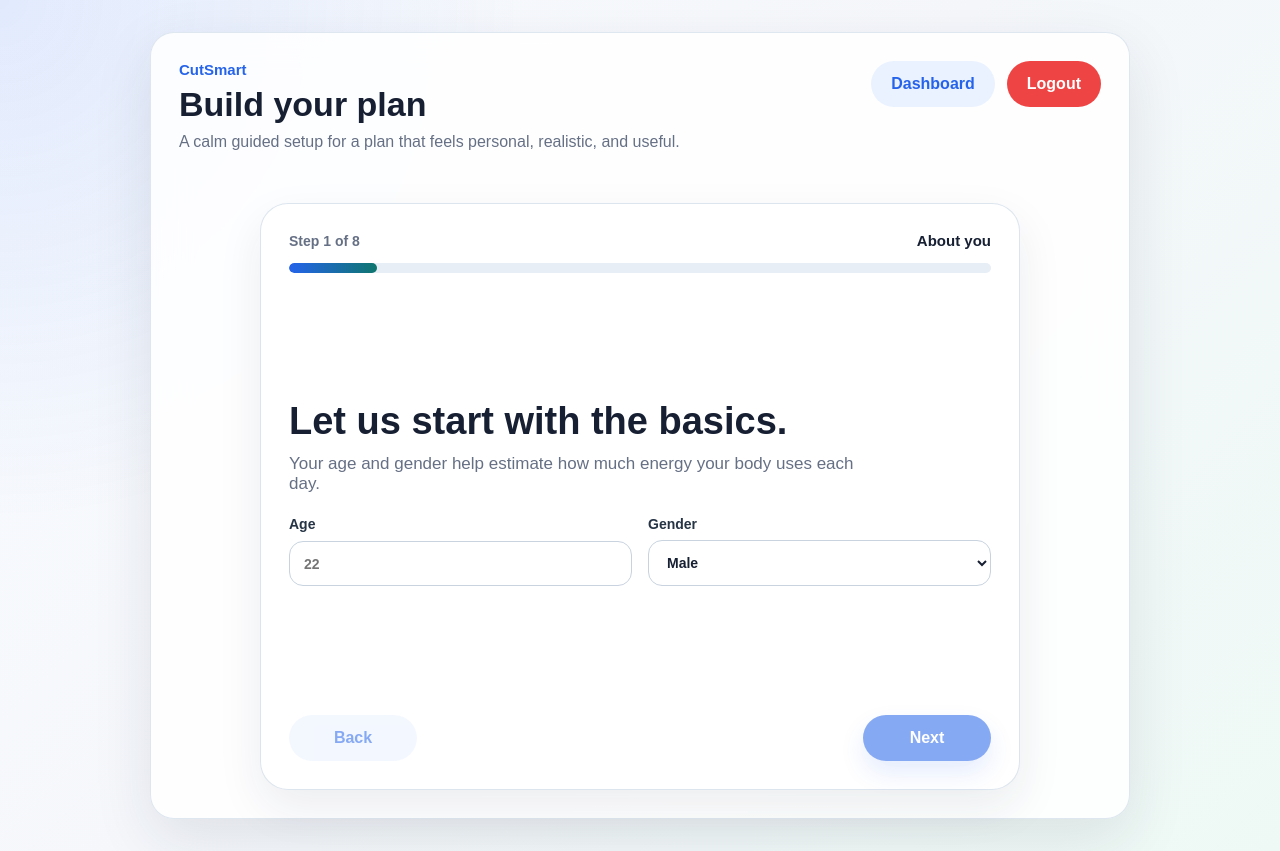
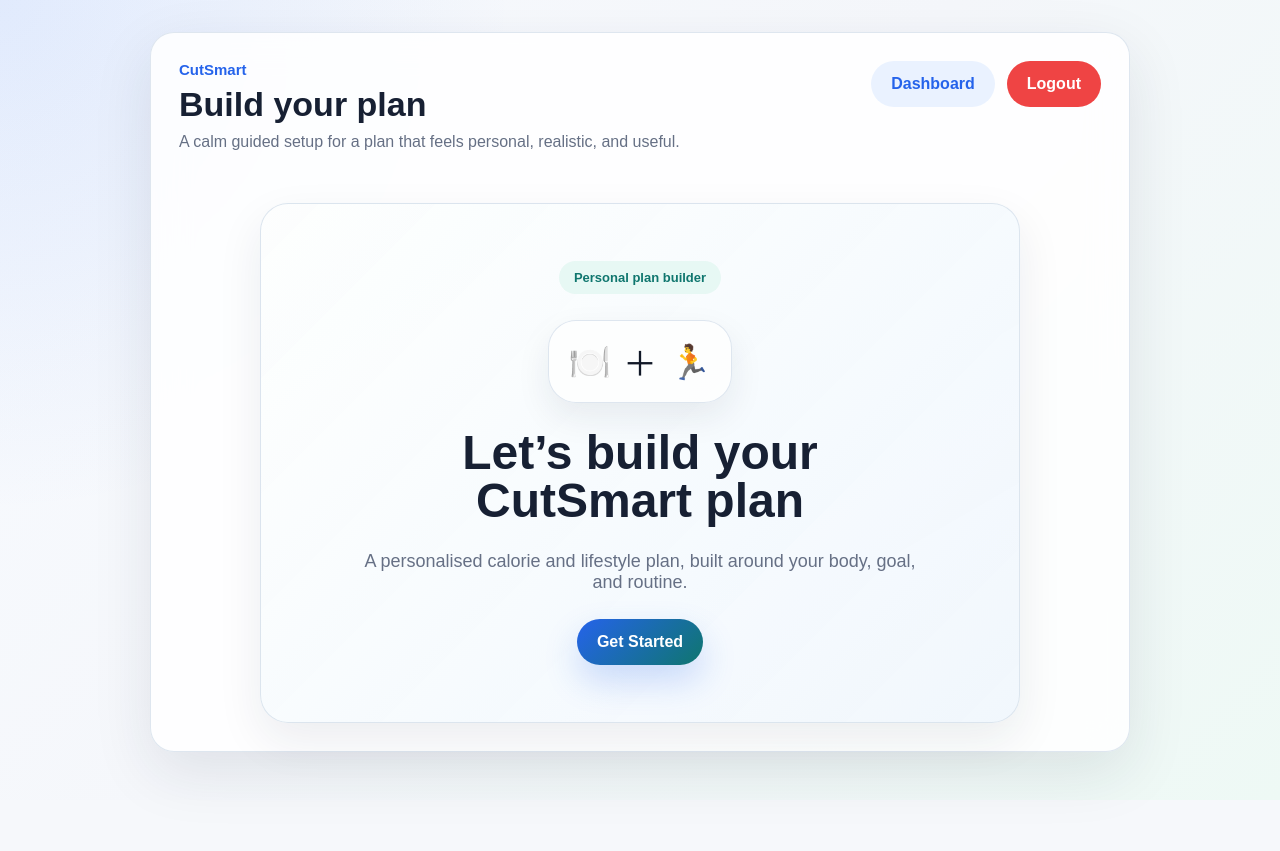
Before and after one commit to TTHeang520/cutsmart, a React app in the folder frontend/: page /plan in a window 1280 px wide. After the commit the page ends 800 px from the top, so only its background shows below. Built offline with nearby package versions, Linux system fonts and the light colour scheme; sample sign-in values are in the browser's storage; the HTML template or start-up script is replaced by a standard one.

Commit message:
Add frontend documentation and themed plan result flow

```diff
--- a/frontend/src/App.css
+++ b/frontend/src/App.css
@@ -222,12 +222,14 @@ button:disabled {
 }
 
 .wizard-card,
+.onboarding-card,
 .result-reveal {
   max-width: 760px;
   margin: 0 auto;
 }
 
-.wizard-card {
+.wizard-card,
+.onboarding-card {
   display: grid;
   gap: 26px;
   padding: 28px;
@@ -235,6 +237,58 @@ button:disabled {
   border-radius: 28px;
   background: var(--card);
   box-shadow: 0 18px 46px rgba(30, 41, 59, 0.08);
+}
+
+.onboarding-card {
+  min-height: 520px;
+  align-content: center;
+  justify-items: center;
+  text-align: center;
+  background:
+    linear-gradient(135deg, rgba(255, 255, 255, 0.92), rgba(239, 246, 255, 0.88)),
+    linear-gradient(150deg, rgba(20, 184, 166, 0.1), rgba(250, 204, 21, 0.08));
+}
+
+.onboarding-badge {
+  padding: 9px 15px;
+  border-radius: 999px;
+  color: var(--green);
+  background: var(--green-soft);
+  font-size: 13px;
+  font-weight: 900;
+}
+
+.onboarding-visual {
+  display: inline-flex;
+  align-items: center;
+  gap: 12px;
+  padding: 16px 20px;
+  border: 1px solid rgba(219, 228, 238, 0.9);
+  border-radius: 28px;
+  background: rgba(255, 255, 255, 0.78);
+  box-shadow: 0 14px 34px rgba(30, 41, 59, 0.08);
+  font-size: 34px;
+}
+
+.onboarding-card h2 {
+  max-width: 560px;
+  margin: 0;
+  color: var(--ink);
+  font-size: 48px;
+  line-height: 1;
+}
+
+.onboarding-card p {
+  max-width: 560px;
+  margin: 0;
+  color: var(--muted);
+  font-size: 18px;
+}
+
+.onboarding-card button {
+  color: #ffffff;
+  background: linear-gradient(135deg, var(--blue), var(--green));
+  box-shadow: 0 16px 34px rgba(37, 99, 235, 0.22);
 }
 
 .wizard-progress {
@@ -450,14 +504,39 @@ button:disabled {
 .result-reveal {
   display: grid;
   gap: 14px;
+  --theme-main: var(--green);
+  --theme-soft: var(--green-soft);
+  --theme-glow: rgba(15, 118, 110, 0.18);
+  --theme-panel: linear-gradient(135deg, #ecfdf5, #eff6ff);
+}
+
+.result-theme-diet {
+  --theme-main: #0f766e;
+  --theme-soft: #e7f8f4;
+  --theme-glow: rgba(15, 118, 110, 0.2);
+  --theme-panel: linear-gradient(135deg, #ecfdf5, #f7fee7);
+}
+
+.result-theme-exercise {
+  --theme-main: #2563eb;
+  --theme-soft: #eaf2ff;
+  --theme-glow: rgba(37, 99, 235, 0.2);
+  --theme-panel: linear-gradient(135deg, #eff6ff, #eef2ff);
+}
+
+.result-theme-balanced {
+  --theme-main: #c2410c;
+  --theme-soft: #fff7ed;
+  --theme-glow: rgba(249, 115, 22, 0.2);
+  --theme-panel: linear-gradient(135deg, #fff7ed, #ecfeff);
 }
 
 .result-step-count {
   justify-self: center;
   padding: 8px 14px;
   border-radius: 999px;
-  color: var(--green);
-  background: var(--green-soft);
+  color: var(--theme-main);
+  background: var(--theme-soft);
   font-size: 13px;
   font-weight: 900;
 }
@@ -470,8 +549,75 @@ button:disabled {
   padding: 34px;
   border: 1px solid rgba(219, 228, 238, 0.95);
   border-radius: 32px;
-  background: #ffffff;
-  box-shadow: 0 18px 46px rgba(30, 41, 59, 0.08);
+  background:
+    linear-gradient(180deg, rgba(255, 255, 255, 0.96), rgba(255, 255, 255, 0.9)),
+    var(--theme-panel);
+  box-shadow: 0 18px 46px rgba(30, 41, 59, 0.08), 0 20px 70px var(--theme-glow);
+}
+
+.reveal-item {
+  animation: revealUp 0.42s ease both;
+}
+
+.reveal-icon {
+  width: 72px;
+  height: 72px;
+  display: inline-flex;
+  align-items: center;
+  justify-content: center;
+  border-radius: 24px;
+  color: var(--theme-main);
+  background: var(--theme-soft);
+  box-shadow: 0 16px 34px var(--theme-glow);
+  font-size: 38px;
+  animation-delay: 0s;
+}
+
+.reveal-eyebrow {
+  width: fit-content;
+  padding: 7px 12px;
+  border-radius: 999px;
+  color: var(--theme-main);
+  background: var(--theme-soft);
+  font-size: 12px;
+  font-weight: 900;
+  letter-spacing: 0.04em;
+  animation-delay: 0.12s;
+}
+
+.reveal-title {
+  animation-delay: 0.24s;
+}
+
+.reveal-caption {
+  animation-delay: 0.36s;
+}
+
+.reveal-body {
+  animation-delay: 0.48s;
+}
+
+.reveal-button {
+  animation-delay: 0.6s;
+}
+
+.result-card > p,
+.reveal-caption {
+  margin: 0;
+  color: var(--muted);
+  font-size: 17px;
+}
+
+@keyframes revealUp {
+  from {
+    opacity: 0;
+    transform: translateY(12px);
+  }
+
+  to {
+    opacity: 1;
+    transform: translateY(0);
+  }
 }
 
 .warning-note {
@@ -488,8 +634,8 @@ button:disabled {
   gap: 8px;
   padding: 24px;
   border-radius: 28px;
-  color: var(--green);
-  background: linear-gradient(135deg, #ecfdf5, #eff6ff);
+  color: var(--theme-main);
+  background: var(--theme-panel);
 }
 
 .readiness-panel span {
@@ -508,7 +654,7 @@ button:disabled {
   gap: 8px;
   padding: 28px;
   border-radius: 30px;
-  background: linear-gradient(135deg, #eff6ff, #ecfdf5);
+  background: var(--theme-panel);
 }
 
 .hero-metric strong {
@@ -518,7 +664,7 @@ button:disabled {
 }
 
 .hero-metric span {
-  color: var(--muted);
+  color: var(--theme-main);
   font-size: 18px;
   font-weight: 900;
 }
@@ -561,6 +707,10 @@ button:disabled {
   .hero-metric strong {
     font-size: 52px;
   }
+
+  .onboarding-card h2 {
+    font-size: 36px;
+  }
 }
 
 @media (max-width: 520px) {
@@ -568,6 +718,7 @@ button:disabled {
   .dashboard-panel,
   .plan-shell,
   .wizard-card,
+  .onboarding-card,
   .result-card {
     padding: 22px;
   }
@@ -581,4 +732,19 @@ button:disabled {
   .range-field strong {
     font-size: 40px;
   }
+
+  .onboarding-visual {
+    font-size: 28px;
+  }
 }
+
+@media (prefers-reduced-motion: reduce) {
+  .reveal-item,
+  .progress-track div,
+  button,
+  .dashboard-actions a,
+  .header-actions a {
+    animation: none;
+    transition: none;
+  }
+}
--- /dev/null
+++ b/frontend/src/data/planThemes.js
@@ -0,0 +1,42 @@
+export const themeContent = {
+  diet: {
+    icon: "🥗",
+    eyebrow: "FOOD-FIRST MODE",
+    title: "Your plate is about to work smarter.",
+    caption:
+      "No sad salads or impossible rules. We’ll make your calorie target feel doable, one meal at a time.",
+    nextButton: "Show me my food target ->",
+  },
+  exercise: {
+    icon: "⚡",
+    eyebrow: "MOVE MODE",
+    title: "Time to put your movement to work.",
+    caption:
+      "Your workouts are part of the plan now. We’ll turn that energy into progress without making every day feel like leg day.",
+    nextButton: "Show me my daily target ->",
+  },
+  balanced: {
+    icon: "⚖️",
+    eyebrow: "BALANCED MODE",
+    title: "A little food magic. A little movement.",
+    caption:
+      "No extremes needed. Your plan gives both your meals and your routine a job, so progress can fit into real life.",
+    nextButton: "Let’s see the plan ->",
+  },
+};
+
+export const calorieCaptions = {
+  diet: "This is your daily food budget. Spend it on meals you actually enjoy.",
+  exercise:
+    "This is your fuel target. Eat enough to move well and still make progress.",
+  balanced:
+    "This is your daily sweet spot: enough fuel for life, with room for progress.",
+};
+
+export const timelineCaptions = {
+  diet: "Small choices add up faster than you think. Here is the pace your plan is built for.",
+  exercise:
+    "Consistency beats going all-out once. Here is the pace your movement can support.",
+  balanced:
+    "Steady is powerful. Here is what your food-and-movement combo can do over time.",
+};
--- a/frontend/src/pages/Plan.jsx
+++ b/frontend/src/pages/Plan.jsx
@@ -1,5 +1,10 @@
 import { useState } from "react";
 import { Link, Navigate, useNavigate } from "react-router-dom";
+import {
+  calorieCaptions,
+  themeContent,
+  timelineCaptions,
+} from "../data/planThemes";
 
 const totalSteps = 8;
 
@@ -75,6 +80,7 @@ function Plan() {
   const navigate = useNavigate();
   const savedUser = localStorage.getItem("user");
   const user = savedUser ? JSON.parse(savedUser) : null;
+  const [hasStarted, setHasStarted] = useState(false);
   const [formData, setFormData] = useState(startingForm);
   const [currentStep, setCurrentStep] = useState(0);
   const [plan, setPlan] = useState(null);
@@ -96,6 +102,15 @@ function Plan() {
       ...formData,
       [name]: value,
     });
+
+    if (currentStep === 4 || currentStep === 5) {
+      setTimeout(() => {
+        setMessage("");
+        setCurrentStep((step) =>
+          step === currentStep ? Math.min(step + 1, totalSteps - 1) : step
+        );
+      }, 180);
+    }
   }
 
   function handleLogout() {
@@ -189,7 +204,9 @@ function Plan() {
           </div>
         </header>
 
-        {!plan ? (
+        {!hasStarted && !plan ? (
+          <OnboardingCard onStart={() => setHasStarted(true)} />
+        ) : !plan ? (
           <WizardCard
             currentStep={currentStep}
             formData={formData}
@@ -212,11 +229,33 @@ function Plan() {
               setPlan(null);
               setMessage("");
               setCurrentStep(0);
+              setHasStarted(false);
             }}
           />
         )}
       </section>
     </main>
+  );
+}
+
+function OnboardingCard({ onStart }) {
+  return (
+    <section className="onboarding-card">
+      <div className="onboarding-badge">Personal plan builder</div>
+      <div className="onboarding-visual" aria-hidden="true">
+        <span>🍽️</span>
+        <span>＋</span>
+        <span>🏃</span>
+      </div>
+      <h2>Let’s build your CutSmart plan</h2>
+      <p>
+        A personalised calorie and lifestyle plan, built around your body, goal,
+        and routine.
+      </p>
+      <button type="button" onClick={onStart}>
+        Get Started
+      </button>
+    </section>
   );
 }
 
@@ -544,12 +583,15 @@ function ResultReveal({
   onNext,
   onRestart,
 }) {
+  const strategyKey = plan.strategy in themeContent ? plan.strategy : "balanced";
+  const theme = themeContent[strategyKey];
+
   // The result is intentionally revealed in chapters so the plan feels guided.
   const screens = [
     {
-      title: "Your personalized plan is ready.",
-      caption: "Built around your goal, lifestyle, and timeline.",
-      button: "Show my daily target ->",
+      title: theme.title,
+      caption: theme.caption,
+      button: theme.nextButton,
       body: (
         <div className="readiness-panel">
           <span>Ready</span>
@@ -559,8 +601,7 @@ function ResultReveal({
     },
     {
       title: "Your daily target",
-      caption:
-        "This is the number that matters most. Stay close to it consistently and your progress starts here.",
+      caption: calorieCaptions[strategyKey],
       button: "How fast can I get there? ->",
       body: (
         <HeroMetric
@@ -571,8 +612,7 @@ function ResultReveal({
     },
     {
       title: "Your estimated journey",
-      caption:
-        "Slow enough to be sustainable. Fast enough to feel real progress.",
+      caption: timelineCaptions[strategyKey],
       button: "Reveal my strategy ->",
       body: (
         <div className="split-metrics">
@@ -655,22 +695,28 @@ function ResultReveal({
   const isLastScreen = resultStep === screens.length - 1;
 
   return (
-    <section className="result-reveal">
+    <section className={`result-reveal result-theme-${strategyKey}`}>
       <div className="result-step-count">
         Result {resultStep + 1} of {screens.length}
       </div>
 
-      <div className="result-card">
-        <h2>{screen.title}</h2>
-        <p>{screen.caption}</p>
+      <div className="result-card" key={resultStep}>
+        <div className="reveal-item reveal-icon" aria-hidden="true">
+          {theme.icon}
+        </div>
+        <div className="reveal-item reveal-eyebrow">{theme.eyebrow}</div>
+        <h2 className="reveal-item reveal-title">{screen.title}</h2>
+        <p className="reveal-item reveal-caption">{screen.caption}</p>
 
         {plan.warning && (
-          <div className="warning-note">Heads up: {plan.warning}</div>
+          <div className="warning-note reveal-item reveal-body">
+            Heads up: {plan.warning}
+          </div>
         )}
 
-        {screen.body}
+        <div className="reveal-item reveal-body">{screen.body}</div>
 
-        <div className="result-actions">
+        <div className="result-actions reveal-item reveal-button">
           {isLastScreen ? (
             <>
               <button type="button" onClick={onBackToDashboard}>
```
Also changed, not shown: 3 other files (tests, documents, lock files or other folders).
